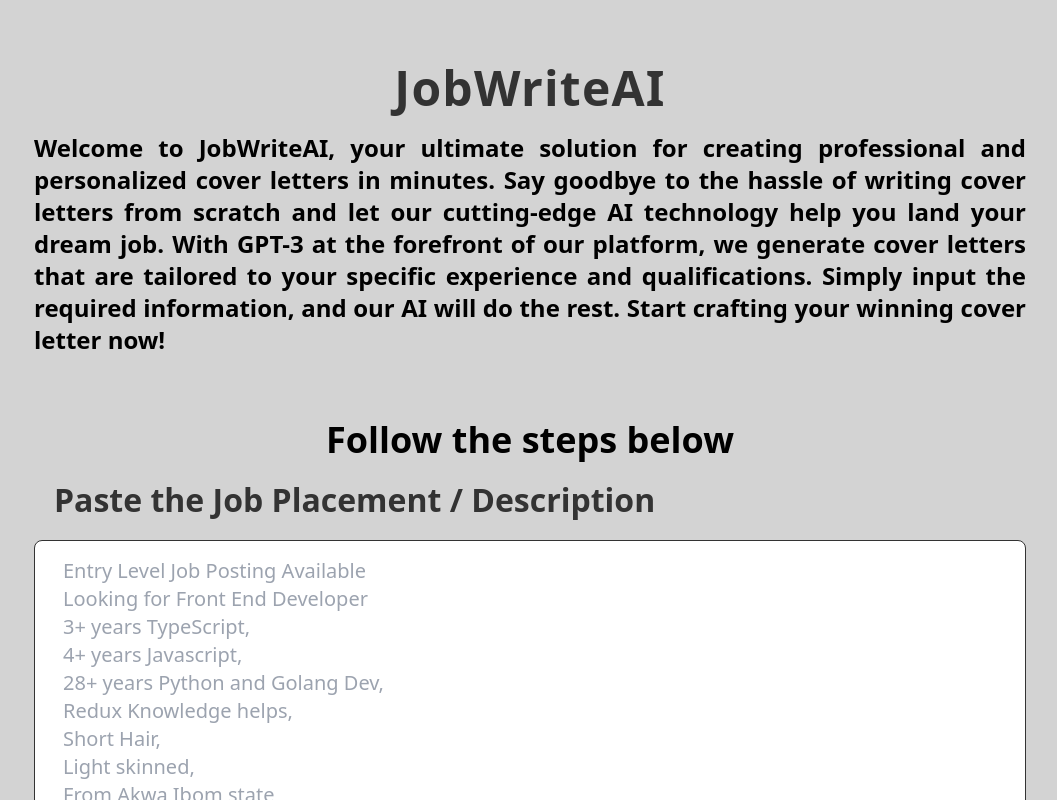
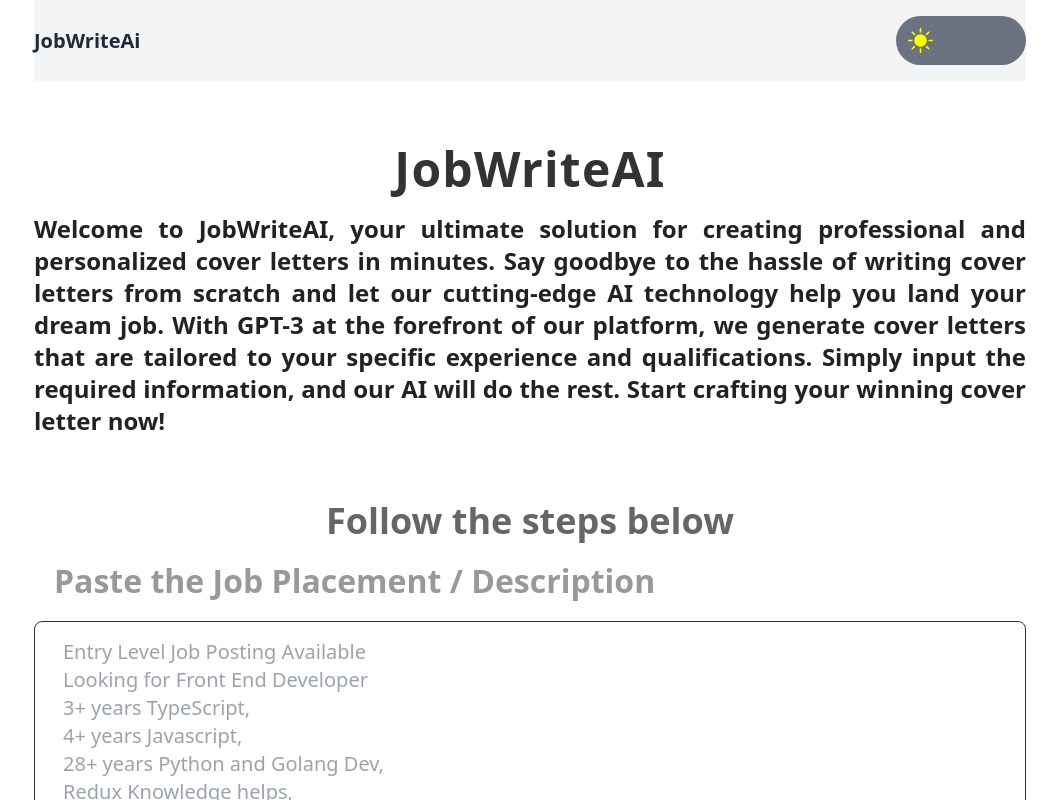
Before and after one commit to Judge-Paul/coverwrite-ai, a React (Vite) app: page / in a window 1280 px wide. Shown: the top 800 px of the page, without its empty margins (110-1167 px from the left). Built offline with nearby package versions, Linux system fonts and the light colour scheme.

Commit message:
feat:add dark mode feature

```diff
--- a/src/App.jsx
+++ b/src/App.jsx
@@ -1,10 +1,13 @@
-import React from "react";
+import React, { useState } from "react";
 import Home from "./Components/Home";
 import Form from "./Components/Form";
+import Navbar from "./Components/Navbar";
 
 export default function App() {
+  // const [theme, setTheme] = useState()
   return (
-    <div className="bg-[#D3D3D3] h-full px-4 sm:px-8 md:px-20 lg:px-24 xl:px-36">
+    <div className="bg-[#ffffff] dark:bg-gray-800 h-full px-4 sm:px-8 md:px-20 lg:px-24 xl:px-36">
+      <Navbar />
       <Home />
       <Form />
     </div>
--- a/src/Components/Form.jsx
+++ b/src/Components/Form.jsx
@@ -62,7 +62,7 @@ export default function Form() {
                 <div className="pb-10">
                     <label
                         htmlFor="jobDesc"
-                        className="text-[1.2rem] md:text-[2rem] font-bold text-[#333333] md:pl-5"
+                        className="text-[1.2rem] md:text-[2rem] font-bold text-[#999999] dark:text-[#bfbfbf] md:pl-5"
                     >
                         Paste the Job Placement / Description
                     </label>
@@ -77,7 +77,7 @@ export default function Form() {
                 <div>
                     <label
                         htmlFor="skills"
-                        className="text-[1.2rem] md:text-[2rem] font-bold text-[#333333] md:pl-5"
+                        className="text-[1.2rem] md:text-[2rem] font-bold text-[#999999] dark:text-[#bfbfbf] md:pl-5"
                     >
                         Fill out the skills you don't have
                     </label>
--- a/src/Components/Home.jsx
+++ b/src/Components/Home.jsx
@@ -3,15 +3,15 @@ import React from "react";
 export default function Home() {
     return (
         <div>
-            <h1 className="text-center pt-16 text-5xl font-bold tracking-wide text-[#333333]">
+            <h1 className="text-center pt-16 text-5xl font-bold tracking-wide text-[#333333] dark:text-[#f2f2f2]">
                 JobWriteAI
             </h1>
             <div className="pt-10 lg:pt-5 text-justify">
-                <p className="text-2xl md:text-2xl font-semibold">
+                <p className="text-2xl md:text-2xl font-semibold text-[#222222] dark:text-[#e5e5e5]">
                     Welcome to <span className="font-extrabold">JobWriteAI</span>, your ultimate solution for creating professional and personalized cover letters in minutes. <span className="hidden md:inline">Say goodbye to the hassle of writing cover letters from scratch and let our cutting-edge AI technology help you land your dream job. With GPT-3 at the forefront of our platform, we generate cover letters that are tailored to your specific experience and qualifications. Simply input the required information, and our AI will do the rest. Start crafting your winning cover letter now!</span>
                 </p>
             </div>
-            <h2 className="text-center pt-16 text-3xl md:text-4xl font-bold">
+            <h2 className="text-center pt-16 text-3xl md:text-4xl text-[#666666] dark:text-[#d9d9d9] font-bold">
                 Follow the steps below
             </h2>
         </div>
--- /dev/null
+++ b/src/Components/Navbar.jsx
@@ -0,0 +1,30 @@
+import React, { useState } from "react";
+import { BsSunFill, BsMoonFill } from "react-icons/bs";
+
+function Navbar() {
+  const [darkMode, setDarkMode] = useState(false);
+
+  const toggleDarkMode = () => {
+    setDarkMode(!darkMode);
+  };
+
+  return (
+    <nav className="flex justify-between items-center py-4 bg-gray-100 dark:bg-gray-800">
+      <div className="text-xl font-bold text-gray-800 dark:text-white">
+        JobWriteAi
+      </div>
+      <div className="flex items-center">
+        <button
+          type="button"
+          className="flex justify-between rounded-full p-3 w-[130px] bg-gray-500 box-border"
+          onClick={toggleDarkMode}
+        >
+            <BsSunFill color="#FFFF00" size="25px" className="dark:invisible" />
+            {<BsMoonFill size="25px" className="invisible dark:visible" />}
+        </button>
+      </div>
+    </nav>
+  );
+}
+
+export default Navbar;
--- a/tailwind.config.cjs
+++ b/tailwind.config.cjs
@@ -4,6 +4,7 @@ module.exports = {
     "./index.html",
     "./src/**/*.{js,ts,jsx,tsx}",
   ],
+  darkMode: "media",
   theme: {
     extend: {},
   },
```
